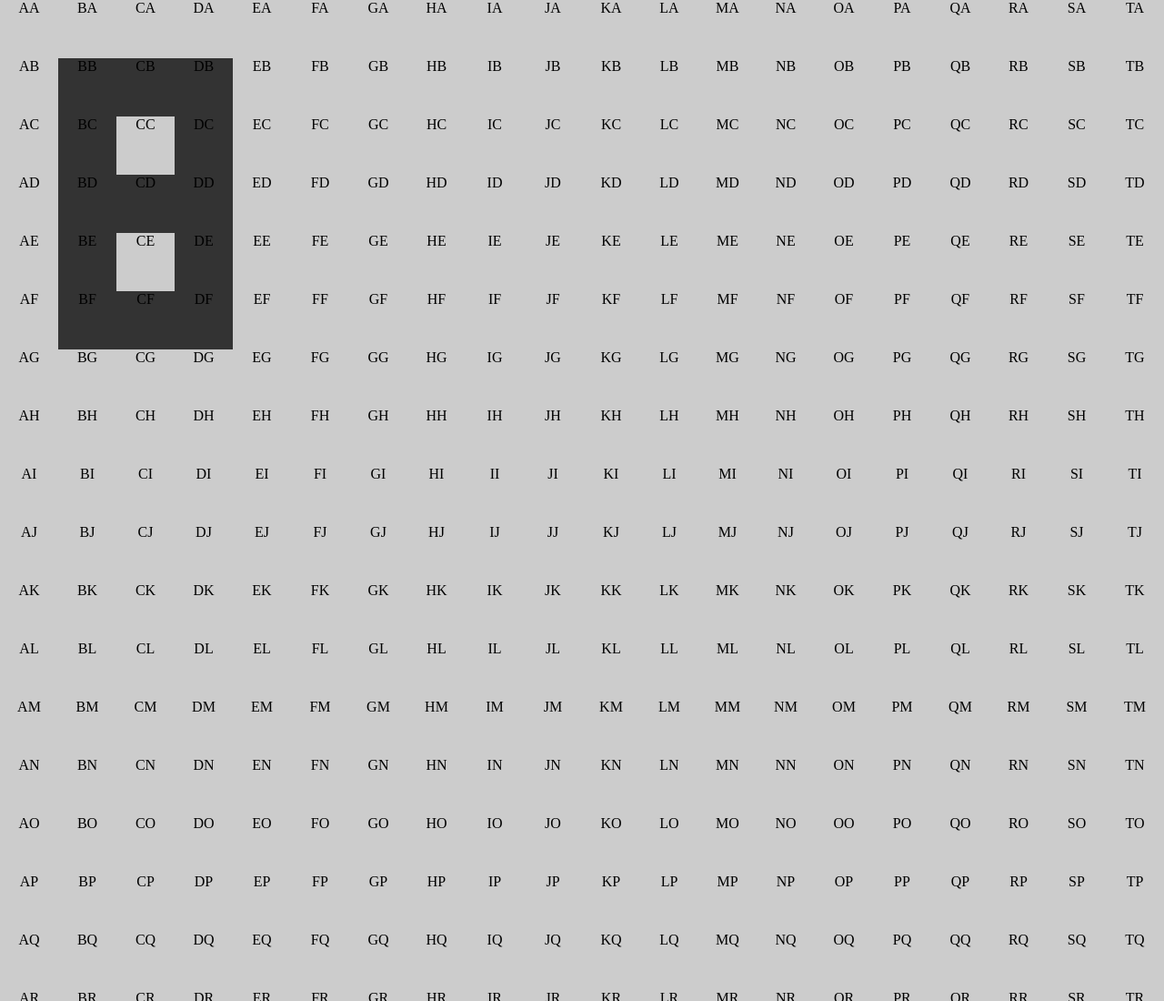
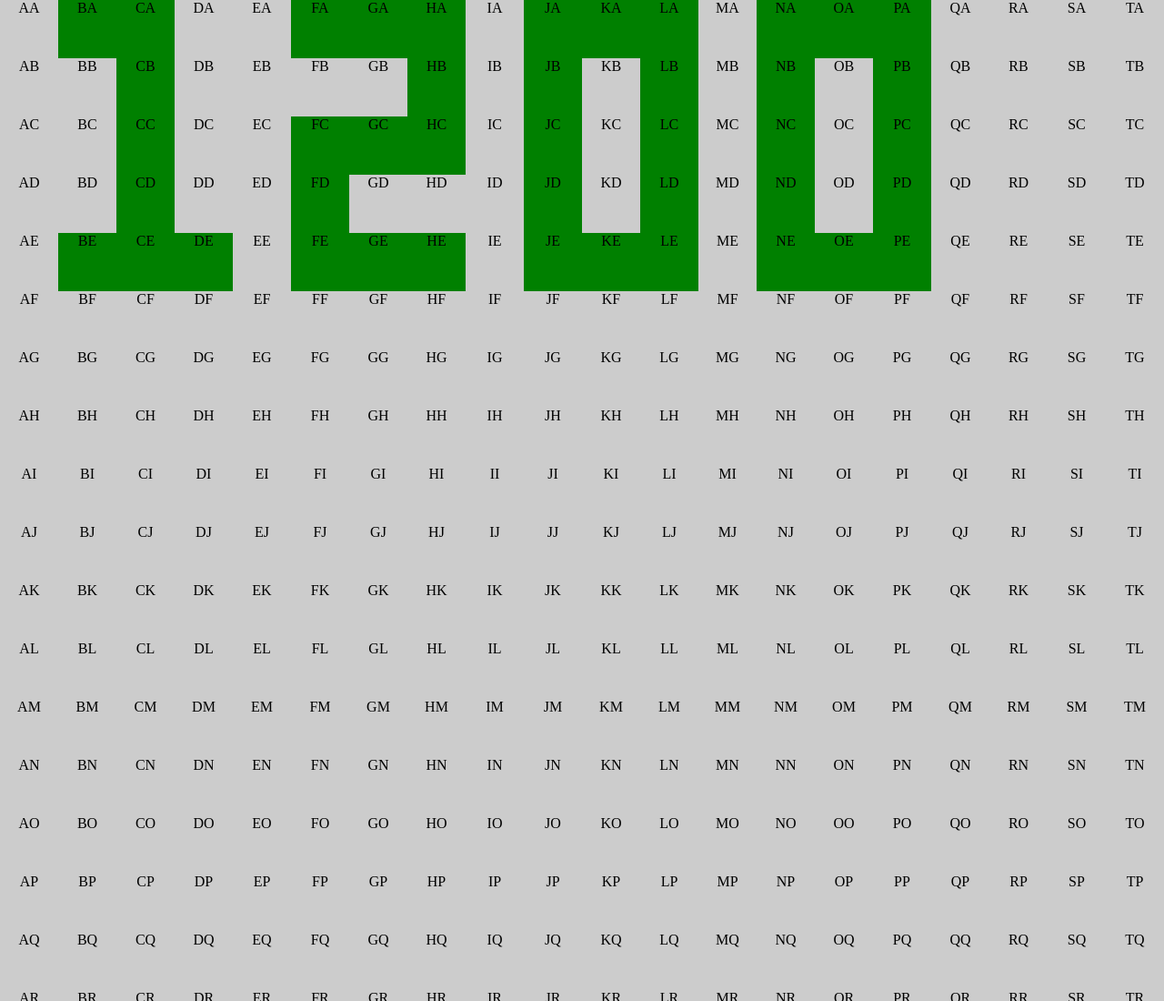
Before and after one commit to MikeGertrudes/iso, a plain HTML site: page index.html in a window 1280 px wide. Shown: the top 1100 px of the page at 91% size. Drawn offline with Linux system fonts and the light colour scheme.

Commit message:
feat(input): allow string input

```diff
--- a/Iso.js
+++ b/Iso.js
@@ -87,6 +87,83 @@ var Iso = (function() {
     ])
   };
 
+  const characterMap = new Map([
+    ['0', [
+      [true, true, true],
+      [true, false, true],
+      [true, false, true],
+      [true, false, true],
+      [true, true, true]
+    ]],
+    ['1', [
+      [true, true, false],
+      [false, true, false],
+      [false, true, false],
+      [false, true, false],
+      [true, true, true]
+    ]],
+    ['2', [
+      [true, true, true],
+      [false, false, true],
+      [true, true, true],
+      [true, false, false],
+      [true, true, true],
+    ]],
+    ['3', [
+      [true, true, true],
+      [false, false, true],
+      [false, true, true],
+      [false, false, true],
+      [true, true, true],
+    ]],
+    ['4', [
+      [true, false, true],
+      [true, false, true],
+      [true, true, true],
+      [false, false, true],
+      [false, false, true],
+    ]],
+    ['5', [
+      [true, true, true],
+      [true, false, false],
+      [true, true, true],
+      [false, false, true],
+      [true, true, true],
+    ]],
+    ['6', [
+      [true, true, true],
+      [true, false, false],
+      [true, true, true],
+      [true, false, true],
+      [true, true, true],
+    ]],
+    ['7', [
+      [true, true, true],
+      [false, false, true],
+      [false, false, true],
+      [false, true, false],
+      [false, true, false],
+    ]],
+    ['8', [
+      [true, true, true],
+      [true, false, true],
+      [true, true, true],
+      [true, false, true],
+      [true, true, true]
+    ]],
+    ['9', [
+      [true, true, true],
+      [true, false, true],
+      [true, true, true],
+      [false, false, true],
+      [true, true, true]
+    ]]
+  ]);
+
+  const alphabet = [
+    'A', 'B', 'C', 'D', 'E', 'F', 'G', 'H', 'I', 'J', 'K', 'L', 'M', 'N', 'O', 'P', 'Q', 'R', 'S', 'T', 'U', 'V', 'W', 'X', 'Y', 'Z'
+  ];
+
   class Iso {
 
     constructor(config) {
@@ -94,9 +171,6 @@ var Iso = (function() {
 
       this.divisions = config.divisions || 10;
 
-      const alphabet = [
-        'A', 'B', 'C', 'D', 'E', 'F', 'G', 'H', 'I', 'J', 'K', 'L', 'M', 'N', 'O', 'P', 'Q', 'R', 'S', 'T', 'U', 'V', 'W', 'X', 'Y', 'Z'
-      ];
 
       this.world = new Map();
 
@@ -113,14 +187,7 @@ var Iso = (function() {
         }
       }
 
-      this.input = this.loadInput() || DEFAULTS.input;
-
-      // next steps:
-      // conditional apply #333333
-      // find a way to map the input coordinates to the world map
-      // can we use Map or WeakMap to hold a hard reference to the world object?
-      // is that worth it? the Map will only be referencing the world, and we will never destroy the world
-      // build the world one function
+      this.input = this.stringToInputMap() || this.loadInput() || DEFAULTS.input;
     }
 
     resetTheWorld() {
@@ -237,6 +304,45 @@ var Iso = (function() {
       document.body.appendChild(element);
     }
 
+    stringToInputMap(string) {
+      string = string || '12:00';
+
+      const characterSpacing = 1;
+
+      let startingColumnIndex = 1;
+
+      let currentCharacterStartingColumn = startingColumnIndex;
+
+      let input = new Map();
+
+      string.split('').forEach((character, characterIndex) => {
+        const currentCharacter = characterMap.get(character);
+
+        if (currentCharacter) {
+          const currentCharacterHeight = currentCharacter.length;
+
+          currentCharacter.forEach((row, rowIndex) => {
+            let inputRow = alphabet[rowIndex];
+
+            row.forEach((isActive, columnIndex) => {
+              if (isActive) {
+                input.set(alphabet[currentCharacterStartingColumn + columnIndex] + inputRow, {
+                  active: true,
+                  backgroundColor: 'green'
+                })
+              }
+            });
+
+            if (rowIndex === currentCharacterHeight - 1) {
+              currentCharacterStartingColumn = currentCharacterStartingColumn + row.length + characterSpacing;
+            }
+          });
+        }
+      });
+
+      return input;
+    }
+
   }
 
   return Iso;
--- a/index.html
+++ b/index.html
@@ -21,5 +21,6 @@
 
     test.applyInputs();
     </script>
+    <form>
   </body>
 </html>
```
